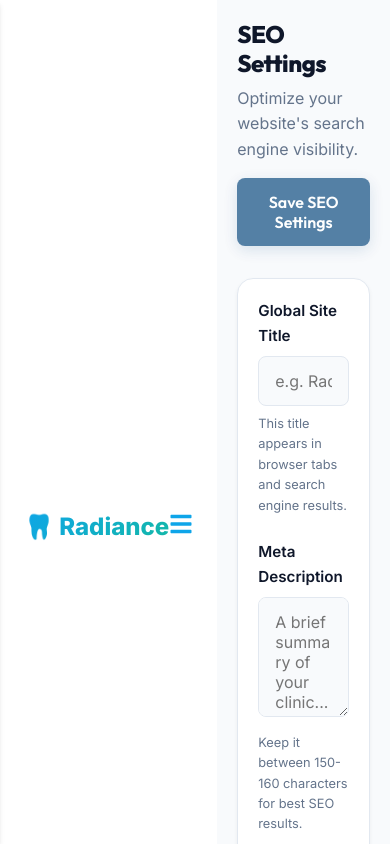
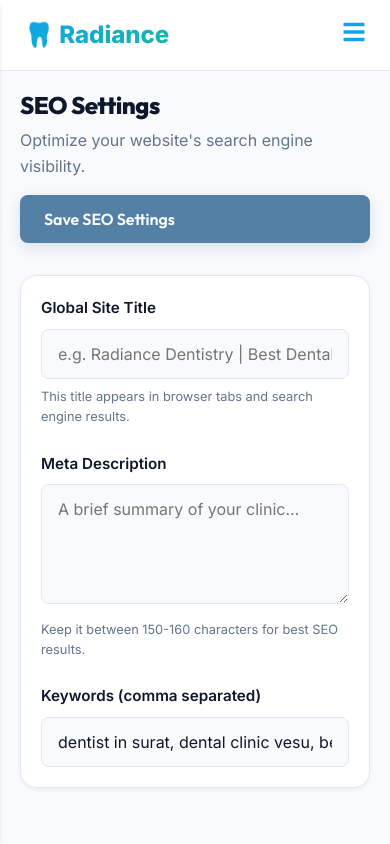
Before and after one commit to krpreliner/dentist, a Next.js app: page /admin/seo in a window 390 px wide. Shown: the top 844 px of the page. Built offline with nearby package versions, Linux system fonts and the light colour scheme.

Commit message:
fix: mobile layout flex-direction

```diff
--- a/src/app/admin/admin.css
+++ b/src/app/admin/admin.css
@@ -518,6 +518,10 @@ body {
 
 /* Responsive */
 @media (max-width: 992px) {
+  .admin-layout {
+    flex-direction: column;
+  }
+
   .admin-sidebar {
     transform: translateX(-100%);
   }
@@ -529,6 +533,7 @@ body {
   .admin-main {
     margin-left: 0;
     width: 100%;
+    min-height: calc(100vh - 70px); /* Adjust for mobile header */
   }
 
   .admin-mobile-header {
```
